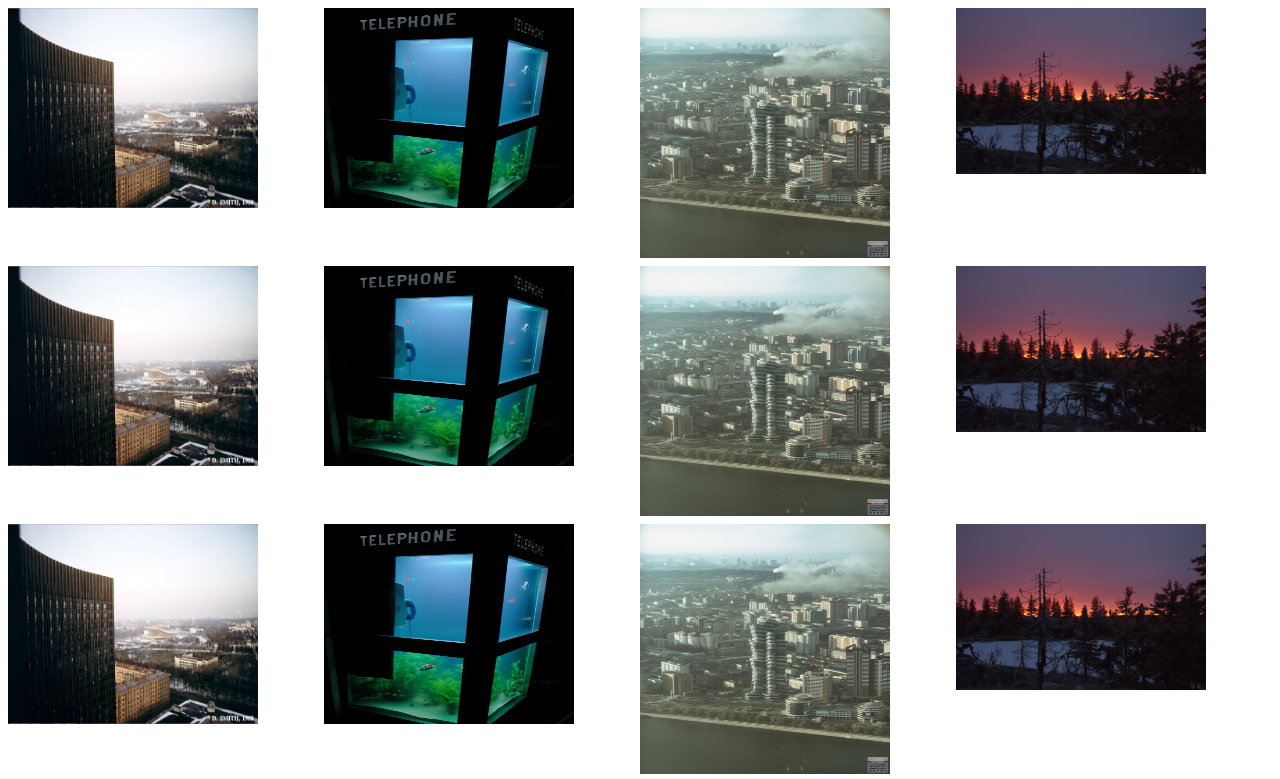
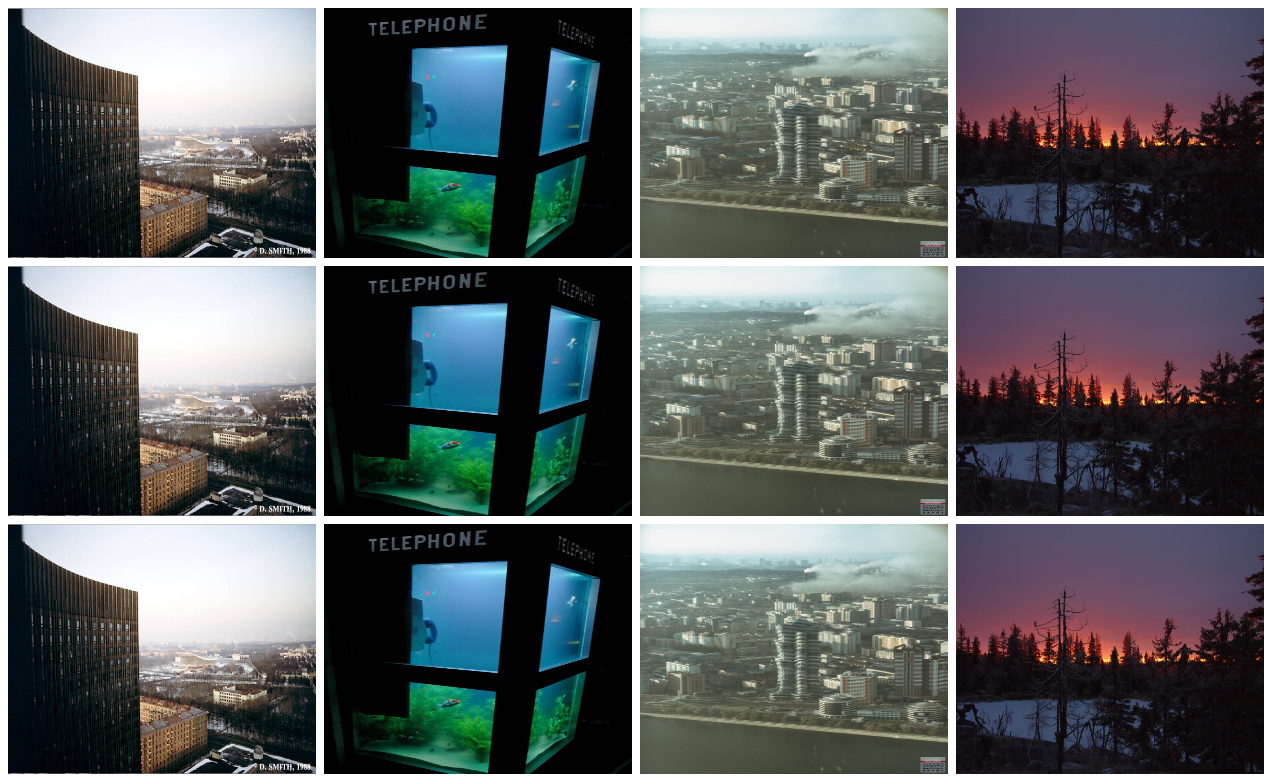
Before and after one commit to yegoryakymenko/mate-practice, a plain HTML site: page masonry-practice/index.html in a window 1280 px wide. Shown: the top 779 px of the page. Drawn offline with Linux system fonts and the light colour scheme.

Commit message:
Update main.css

```diff
--- a/masonry-practice/css/main.css
+++ b/masonry-practice/css/main.css
@@ -13,18 +13,18 @@
   margin: 0 8px 8px 0;
 }
 .masonry-block:nth-child(4n+1) img{
-     width: 250px;
-     height: 200px;
+     width: 100%;
+     height: 100%;
   }
 .masonry-block:nth-child(4n+2) img{
-	height: 200px;
-	width: 250px;
+     width: 100%;
+     height: 100%;
 }
 .masonry-block:nth-child(4n+3) img{
-	height: 250px;
-	width: 250px;
+     width: 100%;
+     height: 100%;
 }
 .masonry-block:nth-child(4n+4) img{
-	width: 250px;
-
+     width: 100%;
+     height: 100%;
 }
```
